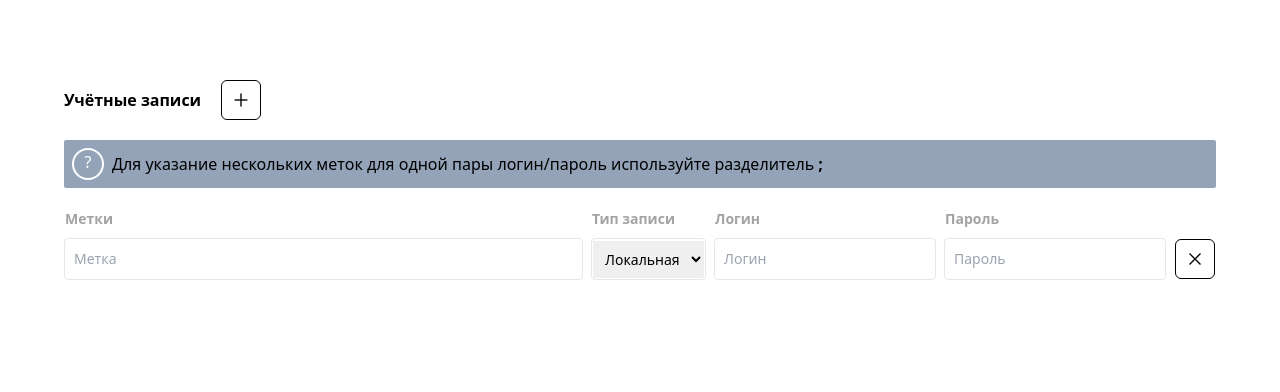
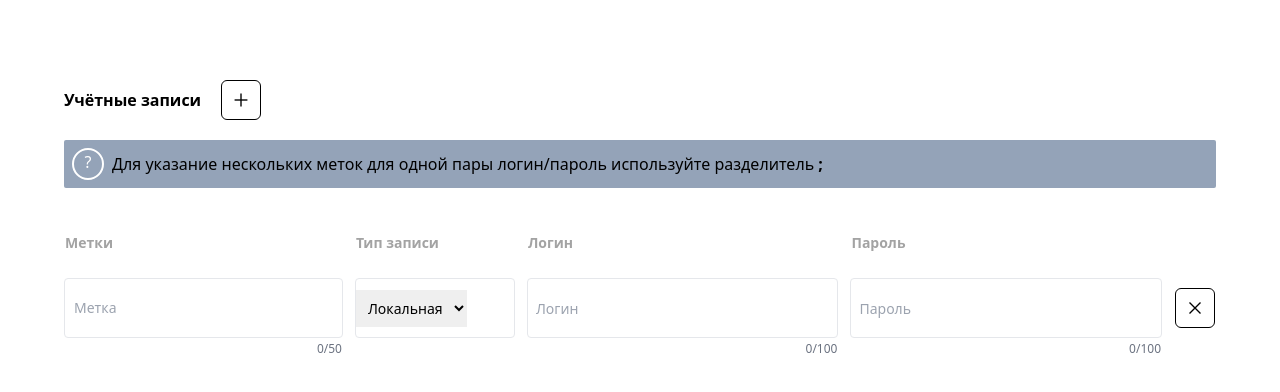
Before and after one commit to KrakishMusta/Account-Management-Form, a Vue app in the folder AMF/: page / in a window 1280 px wide. Shown: the top 392 px of the page. Built offline with nearby package versions, Linux system fonts and the light colour scheme; the HTML template or start-up script is replaced by a standard one.

Commit message:
Создание необходимой структуры записи аккаунта и интерфейса.

```diff
--- a/AMF/src/App.vue
+++ b/AMF/src/App.vue
@@ -1,5 +1,15 @@
 <script setup lang="ts">
   import AccountList from './components/AccountList.vue';
+
+  import { ref } from 'vue';
+
+  const accountListRef = ref();
+
+  const handleCreateClick = () => {
+    if (accountListRef.value) {
+      accountListRef.value.createNewRecord();
+    }
+  };
 
 </script>
 
@@ -7,7 +17,9 @@
   <div class="flex mx-16 min-h-[80vh] flex-col gap-5">
     <div class="flex gap-5 h-fit">
       <h1 class="block text-black text-1xl font-bold my-auto">Учётные записи</h1>
-      <button :tabindex="1" class="w-10 h-10 p-2 border rounded-md border-black box-border hover:bg-slate-400 transition-colors">
+      <button
+        @click="handleCreateClick"
+        :tabindex="1" class="w-10 h-10 p-2 border rounded-md border-black box-border hover:bg-slate-400 transition-colors">
         <svg class="block w-full h-full" viewBox="0 0 24 24" fill="none" stroke="currentColor" stroke-width="1.5">
           <!-- <path d="M6 18L18 6M6 6l12 12"/> -->
           <path d="M12 5v14" />
@@ -15,14 +27,14 @@
         </svg>
       </button>
     </div>
-    <div class="flex w-[100%] bg-slate-400 rounded-sm border-black box-border p-2 gap-2">
+    <div class="flex w-[100%] bg-slate-400 rounded-sm border-black box-border p-2 gap-2 items-center">
       <div class="w-8 h-8 border-2 border-white box-border rounded-3xl">
         <h1 class="text-center font-medium text-1xl text-white">?</h1>
       </div>
 
-      <p class=" self-center">Для указание нескольких меток для одной пары логин/пароль используйте разделитель <span class=" font-extrabold">;</span></p>
+      <p class=" self-center flex-1">Для указание нескольких меток для одной пары логин/пароль используйте разделитель <span class=" font-extrabold">;</span></p>
     </div>
-    <AccountList/>
+    <AccountList ref="accountListRef"/>
   </div>
 </template>
 
--- a/AMF/src/assets/main.css
+++ b/AMF/src/assets/main.css
@@ -13,10 +13,5 @@ body {
     }
     .row td {
       box-sizing: border-box;
-      /* width: fit-content; */
-    }
-    .row td textarea {
-      /* height: fit-content; */
-
     }
 }
--- a/AMF/src/components/AccountList.vue
+++ b/AMF/src/components/AccountList.vue
@@ -1,28 +1,89 @@
 <script setup lang="ts">
-    import { ref } from 'vue';
+    import { ref, onMounted, reactive } from 'vue';
     import AccountListRow from "./AccountListRow.vue"
+    import {AccountRowPerformance} from "@/models/AccountRowPerformance"
 
+    const recordsRows = ref<AccountRowPerformance[]>([]);
+
+    const createNewRecord = () =>
+    {
+        // recordsRows.value.push(AccountRowPerformance.create('[]', 'local', '', ''));
+        //тест
+        recordsRows.value.push(AccountRowPerformance.create('tag1;tag2', 'local', 'login', 'pass'));
+        //тест1
+        recordsRows.value.push(AccountRowPerformance.create('tag1;tag2', 'ldap', 'login', null));
+    }
+
+    const saveNewRecord = () =>
+    {
+
+    }
+
+    // Обновление записи
+    const rewriteRecord = (index: number, updatedRecord: AccountRowPerformance) => {
+      recordsRows.value[index] = new AccountRowPerformance(
+        updatedRecord.tags,
+        updatedRecord.method,
+        updatedRecord.login,
+        updatedRecord.password
+      );
+    };
+
+    // Удаление записи
+    const deleteRecord = (index: number) => {
+      recordsRows.value.splice(index, 1);
+    };
+
+    onMounted(() =>
+      {
+        if(recordsRows.value.length == 0)
+        {
+          recordsRows.value.push(AccountRowPerformance.create([], 'local', '', ''));
+        }
+      }
+    )
+
+    defineExpose(
+    {
+      createNewRecord
+    }
+  )
 </script>
 
 <template>
-  <table class=" table-auto border-separate border-spacing-2 box-border -m-2">
+  <div class="table-container">
+    <table class="table-auto box-border w-[100%] border-separate border-spacing-y-6">
       <thead>
         <tr class="text-left text-sm text-neutral-400 font-thin">
           <th>Метки</th>
-        <th class=" w-1">Тип записи</th>
+          <th></th>
+          <th>Тип записи</th>
+          <th></th>
           <th>Логин</th>
+          <th></th>
           <th>Пароль</th>
+          <th></th>
           <th></th>
         </tr>
       </thead>
-    <tbody>
+      <tbody class="max-h-[500px] overflow-y-auto">
         <AccountListRow
-
+          v-for="(record, index) in recordsRows"
+          :key="index"
+          :record="record"
+          @update:record="rewriteRecord(index, $event)"
+          @delete="deleteRecord(index)"
         />
       </tbody>
     </table>
+  </div>
 </template>
 
 <style>
-
+  .table-container {
+    display: flex;
+    flex-direction: column;
+    justify-content: center;
+    height: 100%;
+  }
 </style>
--- a/AMF/src/components/AccountListRow.vue
+++ b/AMF/src/components/AccountListRow.vue
@@ -1,40 +1,216 @@
 <script setup lang="ts">
-  import { ref } from 'vue';
+  import { ref, watch, computed, reactive, onMounted } from 'vue';
+  import {AccountRowPerformance} from "@/models/AccountRowPerformance"
+
+  const props = defineProps({
+    record: {
+      type: AccountRowPerformance, // Указываем класс как тип
+      required: true,
+      default: () => new AccountRowPerformance() // Фабрика по умолчанию
+    }
+  });
+
+  const emit = defineEmits(['save', 'change', 'delete']);
+
+  interface ValidationResult {
+    isValid: boolean;
+    errors: {
+      tags?: string;
+      login?: string;
+      password?: string;
+    };
+  };
+
+  const validationStatus = ref<ValidationResult>({
+    isValid: false,
+    errors: {
+      tags: '',
+      login: '',
+      password: ''
+    }
+  });
+
   const tagsRef = ref(null);
   const recordingTypeRef = ref(null);
   const loginRef = ref(null);
   const passwordRef = ref(null);
 
+  const tagsInput = ref('');
+  const loginInput = ref('');
+  const passwordInput = ref('');
+
+  const recordingType = ref('1');
+
+  const rowValidation = (): ValidationResult => {
+    const result: ValidationResult = {
+      isValid: true,
+      errors: {
+        tags: '',
+        login: '',
+        password: ''
+      }
+    };
+
+    if (tagsInput.value.trim() === '') {
+      result.isValid = false;
+      result.errors.tags = 'Метка не может быть пустой';
+    }
+
+    if (loginInput.value.trim() === '') {
+      result.isValid = false;
+      result.errors.login = 'Логин не может быть пустым';
+    }
+
+    if (recordingType.value === '1') {
+      if (passwordInput.value.trim() === '') {
+        result.isValid = false;
+        result.errors.password = 'Пароль не может быть пустым';
+      }
+    }
+
+    return result;
+  };
+
+  const saveRequest = () => {
+
+  };
+
+  const handleBlur = () => {
+    const validation = rowValidation();
+      validationStatus.value = {
+      ...validationStatus.value,
+      ...validation
+    };
+    console.log(validationStatus)
+    if (validation.isValid)
+    {
+      saveRequest();
+    }
+  };
+
+  onMounted(() => {
+      tagsInput.value = Array.isArray(props.record.tags)
+      ? props.record.tags.join('; ')
+      : props.record.tags || '';
+
+      recordingType.value = props.record.method === 'local' ? '1' : '2';
+      console.log(recordingType.value)
+
+      loginInput.value = props.record.login || ''; // Добавляем заполнение логина
+
+      if (props.record.method === 'local')
+      {
+          passwordInput.value = props.record.password || '';
+      }
+  })
 </script>
 
 <template>
-  <tr class="row">
-    <td class="border rounded min-h-10 focus-within:border-black focus-within:ring-1 focus-within:ring-black">
-      <!-- <textarea ref="targetsRef" placeholder="Метка" class="inline-block resize-none text-[14px] leading-10 align-middle text-left box-border w-[100%]" name="targets"></textarea> -->
-       <input :tabindex="2" ref="tagsRef" placeholder="Метка" type="text"
-        class="
-        h-8 text-[14px]
-        leading-8 px-2
-        focus:outline-none
-        focus:ring-0
-        focus:border-none
-        w-fit
-        ">
+  <tr class="row h-fit">
+    <td class="relative border rounded focus-within:border-black focus-within:ring-1 focus-within:ring-black h-fit">
+        <textarea
+          :tabindex="2"
+          ref="tagsRef"
+          v-model="tagsInput"
+          @blur="handleBlur"
+          maxlength="50"
+          placeholder="Метка"
+          class="
+            inline-block
+            resize-none
+            text-[14px]
+            leading-5
+            p-2
+            text-left
+            box-border
+            w-[100%]
+            align-middle
+            content-center
+            focus:outline-none
+            focus:ring-0
+            focus:border-none
+          "
+          @keydown.enter.prevent="tagsInput += '\n'"
+        ></textarea>
+        <span
+          v-if="validationStatus.errors.tags !== ''"
+          class="absolute top-full left-0 text-xs text-red-500 mt-1"
+          :class="{' border-red-500': validationStatus.errors.tags !== ''}"
+        >
+          Максимум 50 символов
+        </span>
+        <span
+          class="absolute top-full right-0 text-xs text-gray-500 mt-1"
+          :class="{'text-red-500 mt-1': validationStatus.errors.tags !== ''}"
+        >
+          {{ tagsInput.length }}/50
+        </span>
     </td>
-    <td class="border rounded focus-within:border-black focus-within:ring-1 focus-within:ring-black">
-      <select :tabindex="3" ref="recordingTypeRef" class="text-[14px] leading-[14px] p-2 focus:outline-none focus:ring-0 focus:border-none w-fit">
+    <td class="w-3"></td>
+    <td class="border rounded focus-within:border-black focus-within:ring-1 focus-within:ring-black p-0 h-fit">
+      <select :tabindex="3" ref="recordingTypeRef"
+      v-model="recordingType"
+      @change="handleBlur"
+      class="text-[14px] leading-[14px] p-2 focus:outline-none focus:ring-0 focus:border-none w-fit h-full">
         <option value="1" selected>Локальная</option>
         <option value="2">LDAP</option>
       </select>
     </td>
-    <td class="border rounded w-4 focus-within:border-black focus-within:ring-1 focus-within:ring-black">
-      <input :tabindex="4" ref="loginRef" placeholder="Логин" type="text" class="h-8 text-[14px] leading-8 px-2 focus:outline-none focus:ring-0 focus:border-none w-fit">
+    <td class="w-3"></td>
+    <td
+      class="relative border rounded focus-within:border-black focus-within:ring-1 focus-within:ring-black p-0 h-fit"
+      :colspan="recordingType === '2' ? 3 : 1"
+      >
+      <input :tabindex="4" ref="loginRef" placeholder="Логин" type="text"
+      v-model="loginInput"
+      @blur="handleBlur"
+      maxlength="100"
+      autocomplete="username"
+      class="w-full h-full text-[14px] leading-8 p-2 focus:outline-none focus:ring-0 focus:border-none"
+      :class="{' border-red-500': validationStatus.errors.login !== ''}"
+      >
+      <!-- v-if="validationStatus.errors.login !== ''" -->
+      <span
+          class="absolute top-full left-0 text-xs text-red-500 mt-1"
+          >
+          {{ validationStatus.errors.login }}
+        </span>
+        <span
+          class="absolute top-full right-0 text-xs text-gray-500 mt-1"
+          :class="{'text-red-500 mt-1':  validationStatus.errors.login !== ''}"
+        >
+          {{ loginInput.length }}/100
+        </span>
     </td>
-    <td class="border rounded w-4 focus-within:border-black focus-within:ring-1 focus-within:ring-black">
-      <input :tabindex="5" ref="passwordRef" placeholder="Пароль" type="password" class="h-8 text-[14px] leading-8 px-2 focus:outline-none focus:ring-0 focus:border-none w-fit">
+    <td v-if="recordingType == '1'" class="w-3"></td>
+    <td
+      v-if="recordingType == '1'"
+      class="relative border rounded focus-within:border-black focus-within:ring-1 focus-within:ring-black p-0 h-fit"
+      >
+      <input :tabindex="5" ref="passwordRef" placeholder="Пароль" type="password"
+      v-model="passwordInput"
+      @blur="handleBlur"
+      maxlength="100"
+      autocomplete="new-password"
+      class="w-full h-full text-[14px] leading-8 p-2 focus:outline-none focus:ring-0 focus:border-none">
+        <span
+          v-if="validationStatus.errors.tags  !== ''"
+          class="absolute top-full left-0 text-xs text-red-500 mt-1"
+          :class="{' border-red-500': validationStatus.errors.password !== ''}"
+        >
+          {{ validationStatus.errors.password }}
+        </span>
+        <span
+          class="absolute top-full right-0 text-xs text-gray-500 mt-1"
+          :class="{'text-red-500 mt-1': validationStatus.errors.password !== ''}"
+        >
+          {{ passwordInput.length }}/100
+      </span>
     </td>
+    <td class="w-3"></td>
     <td class="w-1">
-      <button :tabindex="6" class="w-10 h-10 p-2 border rounded-md border-black box-border hover:bg-slate-400 transition-colors self-end">
+      <button :tabindex="6"
+      class="w-10 h-10 border rounded-md p-2 border-black box-border hover:bg-slate-400 transition-colors">
         <svg class="block w-full h-full" viewBox="0 0 24 24" fill="none" stroke="currentColor" stroke-width="1.5">
           <path d="M6 18L18 6M6 6l12 12"/>
         </svg>
--- /dev/null
+++ b/AMF/src/models/AccountRowPerformance.ts
@@ -0,0 +1,36 @@
+export type AuthMethod = 'local' | 'ldap';
+
+export interface IAccountRowPerformance {
+  tags: string[];
+  method: AuthMethod;
+  login: string;
+  password: string | null;
+}
+
+export class AccountRowPerformance implements IAccountRowPerformance {
+  constructor(
+    public tags: string[] = [],
+    public method: AuthMethod = 'local',
+    public login: string = '',
+    public password: string | null = null
+  ) {}
+
+  static parseTags(tagsInput: string | string[]): string[] {
+    if (Array.isArray(tagsInput)) return tagsInput.map(t => t.trim()).filter(Boolean);
+    return tagsInput.split(';').map(t => t.trim()).filter(Boolean);
+  }
+
+  static create(
+    tags: string | string[] = [],
+    method: AuthMethod = 'local',
+    login: string = '',
+    password: string | null = null
+  ): AccountRowPerformance {
+    return new AccountRowPerformance(
+      this.parseTags(tags),
+      method,
+      login,
+      password
+    );
+  }
+}
```
Also changed, not shown: AMF/src/main.ts (+4 -4 lines), 1 other file (tests, documents, lock files or other folders). Lines whose indentation alone changed are shown as unchanged.
